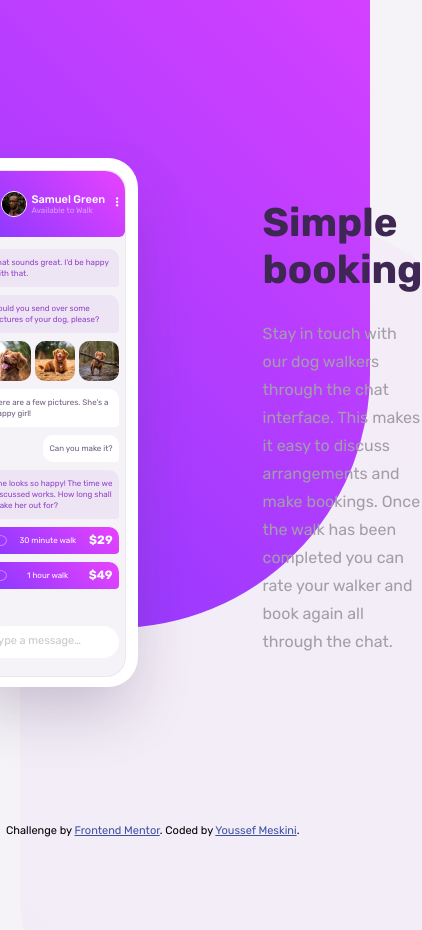
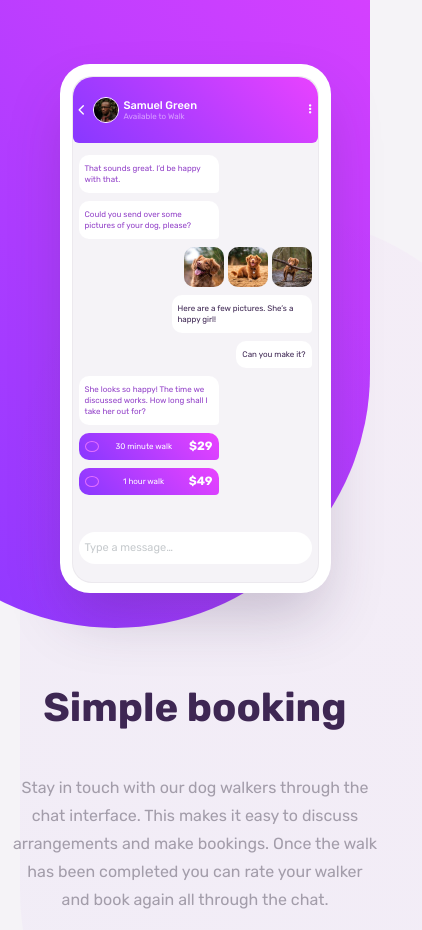
Before and after one commit to ymeskini/css-challenges, a plain HTML site: page chat-app/index.html in a window 390 px wide. Shown: the whole page, 422 px wide, since content can reach past the window. Before the commit the page ends 844 px from the top, so only its background shows below. Drawn offline with Linux system fonts and the light colour scheme.

Commit message:
add support for mobile and remove hard coded vars

```diff
--- a/chat-app/Copy.css
+++ b/chat-app/Copy.css
@@ -1,4 +1,6 @@
 .Copy__container {
+  display: flex;
+  flex-direction: column;
   margin-left: 125px;
   max-width: 445px;
 }
@@ -14,3 +16,16 @@
   line-height: 28px;
   color: var(--dark-grayish-violet);
 }
+
+@media (max-width: 900px) {
+  .Copy__container {
+    margin-top: 64px;
+    text-align: center;
+    flex-direction: column;
+    margin-left: 0;
+  }
+  .Copy__body {
+    margin-right: 12px;
+    margin-left: 12px;
+  }
+}
--- a/chat-app/Footer.css
+++ /dev/null
@@ -1,10 +0,0 @@
-.App__footer {
-  font-size: 11px;
-  position: absolute;
-  bottom: 6px;
-  left: 6px;
-}
-
-.App__footer a {
-  color: hsl(228, 45%, 44%);
-}
--- a/chat-app/Phone.css
+++ b/chat-app/Phone.css
@@ -80,7 +80,7 @@
 }
 
 .Phone__chat--message {
-  background: #eee5f4;
+  background: var(--white);
   color: var(--moderate-violet);
   max-width: 128px;
   padding: 8px 6px 8px 6px;
@@ -100,7 +100,7 @@
   font-size: 8px;
   line-height: 11px;
   padding: 8px 6px 8px 6px;
-  color: #6e5d7e;
+  color: var(--very-dark-desaturated-violet);
   border-radius: 10px 10px 4px 10px;
   margin-bottom: 8px;
   background: var(--white);
@@ -129,7 +129,7 @@
 .Phone__chat--propositionFigure {
   width: 12px;
   border-radius: 50%;
-  border: 1px solid #e472ff;
+  border: 1px solid var(--very-light-magenta);
 }
 
 .Phone__chat--propositionPrice {
@@ -156,10 +156,10 @@
   flex-direction: row;
   align-items: center;
   background: var(--white);
-  border-radius: 16.9544px;
+  border-radius: 16px;
   height: 32px;
   margin: 6px;
-  color: #c5c9cc;
+  color: var(--grayish-blue);
 }
 
 .Phone__footer--input {
--- a/chat-app/index.css
+++ b/chat-app/index.css
@@ -3,7 +3,6 @@
 @import url("./theme.css");
 @import url("./Phone.css");
 @import url("./Background.css");
-@import url("./Footer.css");
 @import url("./Copy.css");
 
 body {
@@ -20,3 +19,11 @@ body {
   justify-content: center;
   flex-direction: row;
 }
+
+@media (max-width: 900px) {
+  .App {
+    margin-top: 64px;
+    flex-direction: column;
+    height: 100%;
+  }
+}
--- a/chat-app/index.html
+++ b/chat-app/index.html
@@ -99,11 +99,5 @@
         </p>
       </div>
     </main>
-    <footer class="App__footer">
-      Challenge by
-      <a href="https://www.frontendmentor.io?ref=challenge" target="_blank"
-        >Frontend Mentor</a
-      >. Coded by <a href="https://github.com/ymeskini">Youssef Meskini</a>.
-    </footer>
   </body>
 </html>
--- a/chat-app/theme.css
+++ b/chat-app/theme.css
@@ -11,7 +11,6 @@
 
   --white: hsl(0, 0%, 100%);
   --light-grayish-violet: hsl(270, 20%, 96%);
-  --very-dark-desaturated-violet: hsl(271, 36%, 24%);
   --very-light-magenta: hsl(289, 100%, 72%);
 
   --font-size: 16px;
```
